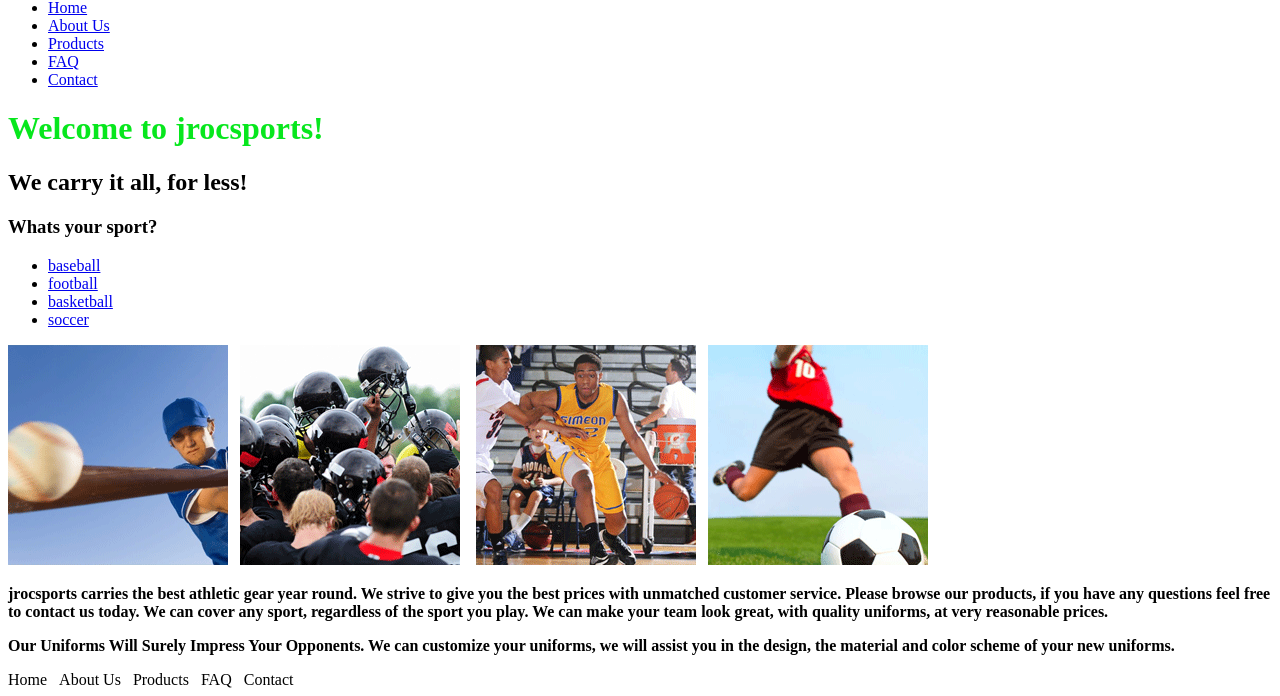
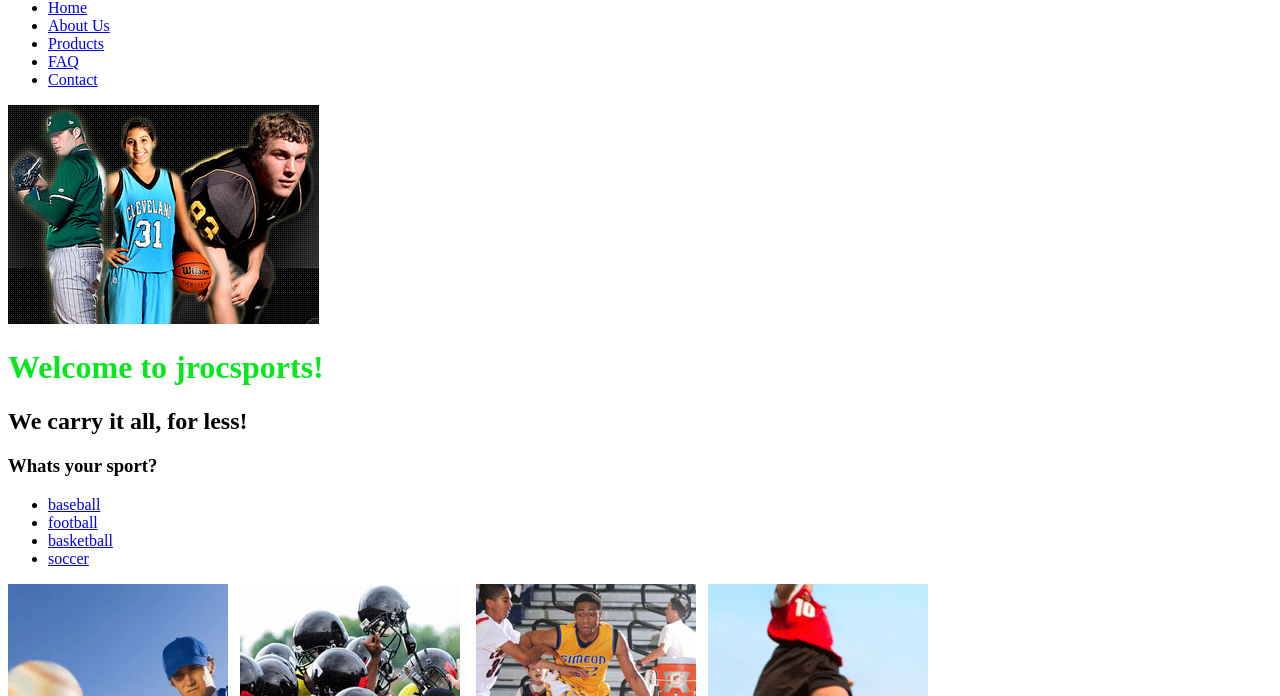
Before and after one commit to jrogerssail/jrocsports, a plain HTML site: page index.html in a window 1280 px wide. Shown: the part 104-800 px from the top of the page. Drawn offline with Linux system fonts and the light colour scheme.

Commit message:
Added Call to Action Graphic

```diff
--- a/index.html
+++ b/index.html
@@ -7,7 +7,8 @@
 
 <!-- Navigation -->
 
-	<img src="images/logo.gif" width="272" height="75" alt="jrocsports.com"><nav>
+	<img src="images/logo.gif" width="272" height="75" alt="jrocsports.com">
+	<nav>
 	<ul>
 	<li><a href="index.html">Home</a></li>
 	<li><a href="about.html">About Us</a></li>
@@ -22,9 +23,13 @@
 <!-- Call To Action -->
 
 	<div style="color:#07e71d">
+	<img src="images/tpsport.jpg" width="311" height="219" alt="jrocsports.com">
 	<h1>Welcome to jrocsports!</h1>
 	</div>
 	<h2>We carry it all, for less!</h2>
+
+<!-- Side Bar -->
+
 	<aside>
 	<h3>Whats your sport?</h3>
 	<ul>
@@ -33,6 +38,7 @@
 	<li><a href="basketball.html">basketball</a></li>
 	<li><a href="soccer.html">soccer</a></li>
 	</aside>
+
 <section>
 	<img src="images/gall_base.gif" width="220" height="220" alt="jrocsports.com">&nbsp; &nbsp<img src="images/gall_foot.gif" width="220" height="220" alt="jrocsports.com">&nbsp; &nbsp
 	<img src="images/gall_bask.gif" width="220" height="220" alt="jrocsports.com">&nbsp; &nbsp<img src="images/gall_socc.gif" width="220" height="220" alt="jrocsports.com">&nbsp; &nbsp</section>
```
